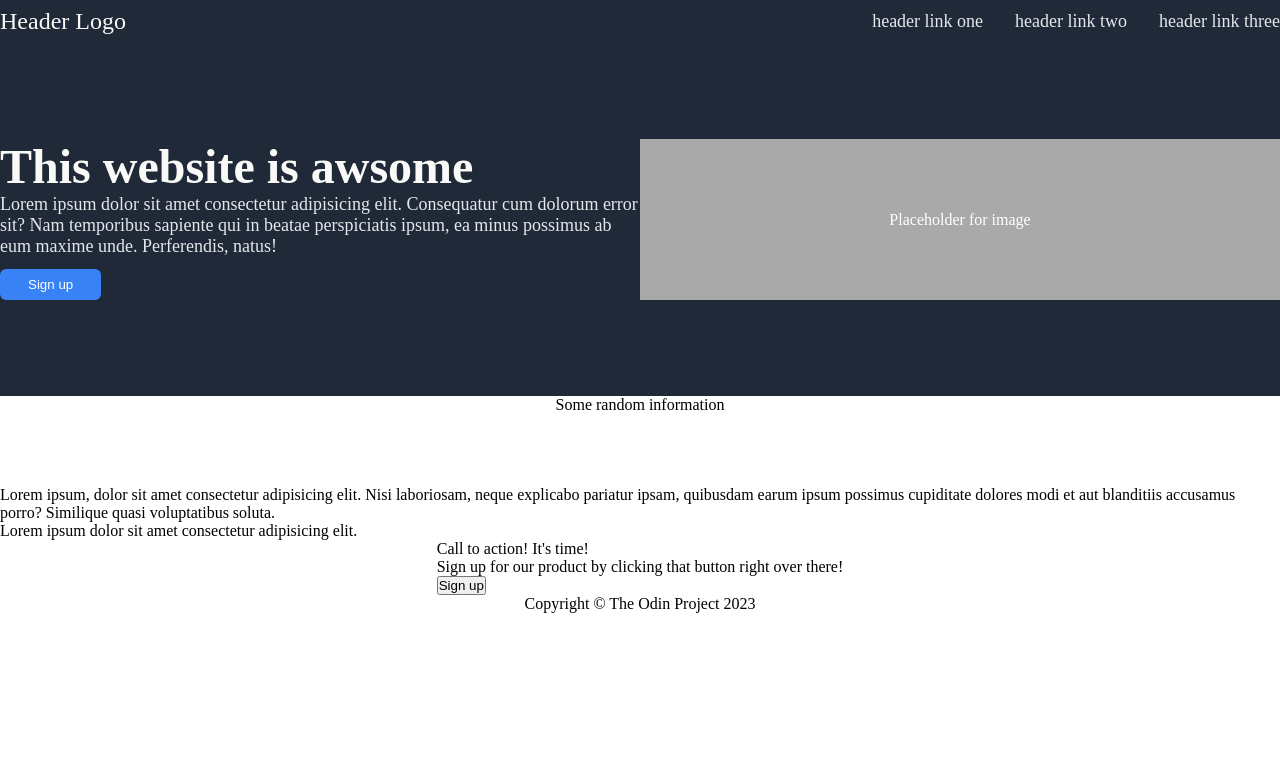
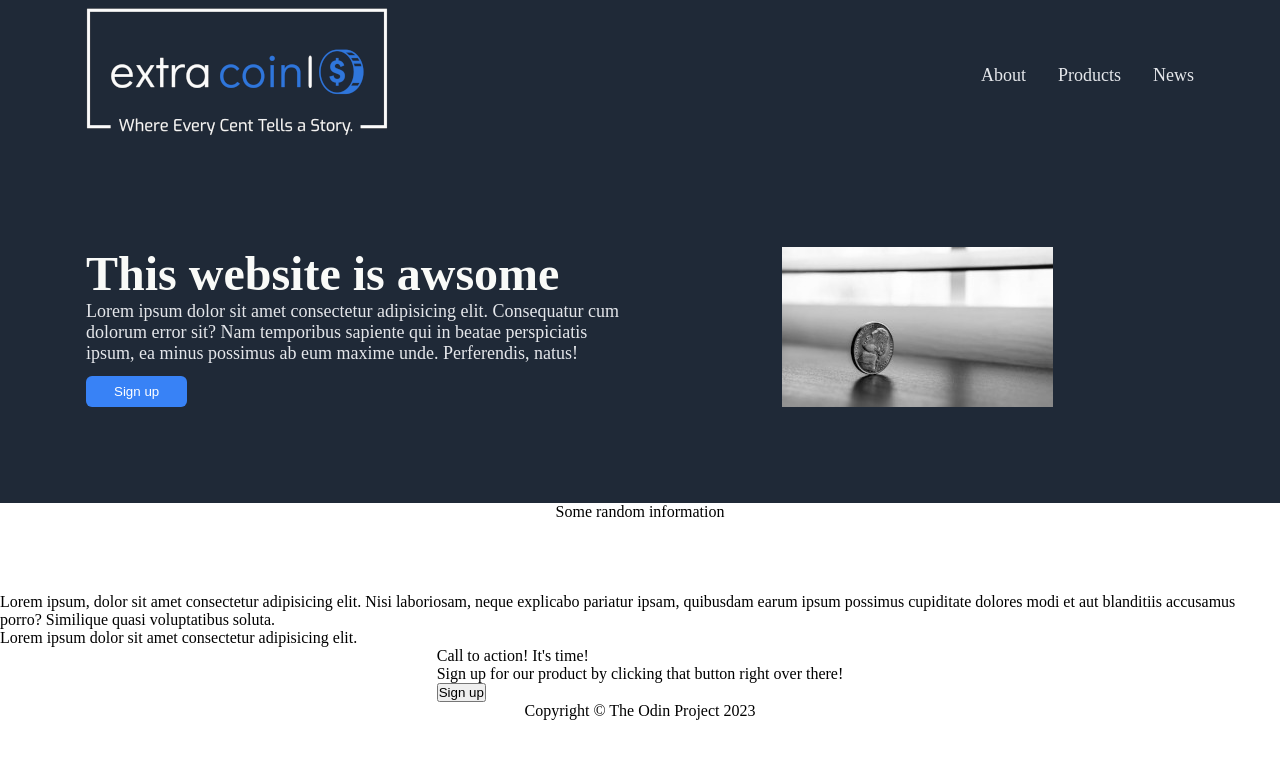
Before and after one commit to klintat/odin-landing_page, a plain HTML site: page index.html in a window 1280 px wide. Drawn offline with Linux system fonts and the light colour scheme.

Commit message:
Styled header section and added logo and image

```diff
--- a/index.html
+++ b/index.html
@@ -10,13 +10,17 @@
     <!-- Header section -->
     <div class="header-container">
         <!-- Header top -->
-        <div class="header-nav-bar">
-            <div class="header-logo">Header Logo</div>
-            <div class="header-links">
-                <div>header link one</div>
-                <div>header link two</div>
-                <div>header link three</div>
+        <div class="header-nav-container">
+            <div class="header-logo">
+                <img class="logo-img" src="./images/logo-color.png" alt="extra coin logo" />
             </div>
+            <nav>
+                <ul class="header-links">
+                    <li><a href="about">About</a></li>
+                    <li><a href="products">Products</a></li>
+                    <li><a href="news">News</a></li>
+                </ul>
+            </nav>
         </div>
         <!-- Header body -->
         <div class="header-body">
@@ -26,7 +30,7 @@
                 <button class="btn-header">Sign up</button>
             </div>
             <div class="image-placeholder">
-                <div>Placeholder for image</div>
+               <img src="./images/coin-head.jpg" alt="silver coin"/>
             </div>
         </div>
     </div>
@@ -72,5 +76,6 @@
     <footer>
         <div>Copyright © The Odin Project 2023</div>
     </footer>
+
 </body>
 </html>
--- a/style.css
+++ b/style.css
@@ -10,6 +10,7 @@ body {
     align-items: center;
     min-height: 100vh;
     max-width: 1440px;
+    margin: auto;
 }
 
 .header-container {
@@ -22,9 +23,17 @@ body {
     color: #f9faf8;
 }
 
-.header-links, .header-text {
+a, .header-text {
     font-size: 18px;
     color: #e5e7eb;
+}
+
+.header-links {
+    list-style: none;
+}
+
+a {
+    text-decoration: none;
 }
 
 .header-title {
@@ -33,11 +42,11 @@ body {
     color: #f9faf8;
 }
 
-.header-nav-bar {
+.header-nav-container {
     display: flex;
     justify-content: space-between;
     align-items: center;
-    padding: 8px 0;
+    padding: 8px 86px;
 }
 
 .header-links {
@@ -47,7 +56,7 @@ body {
 
 .header-body {
     display: flex;
-    margin: 96px 0px;
+    padding: 96px 86px;
 }
 
 .header-wrap, .image-placeholder {
@@ -55,10 +64,11 @@ body {
 }
 
 .image-placeholder {
-    background-color: darkgray;
     display: flex;
     justify-content: center;
     align-items: center;
+    width: 40%;
+    height: auto;
 }
 
 .btn-header {
```
Also changed, not shown: images/coin-head.jpg (added), images/logo-color.png (added).
